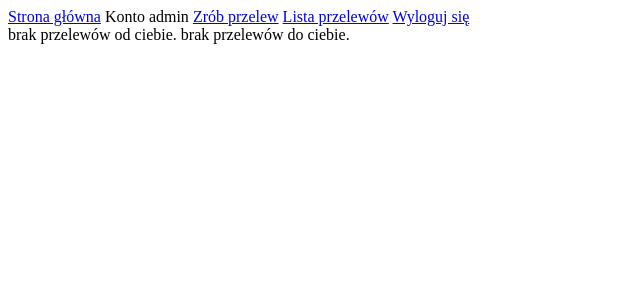
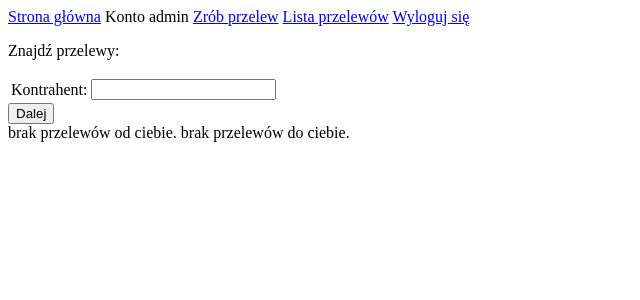
Before and after one commit to Chocimier/Bezpieczenstwo, a Django app: page /przelewy/ in a window 1280 px wide. Shown: the top 300 px of the page, without its empty margins (0-640 px from the left). Run offline with Django 3.2, Linux system fonts and the light colour scheme; a user stored in the database is signed in; data comes from the database, SQL or seed files in the repository.

Commit message:
Lista 5: SQL injection

```diff
--- a/lista4/bank/przelewy/templates/transfers/transfers.html
+++ b/lista4/bank/przelewy/templates/transfers/transfers.html
@@ -1,6 +1,18 @@
 {% extends "transfers/base.html" %}
 {% block title %}Lista przelewów{% endblock %}
 {% block content %}
+<form method="post" action="{% url 'transfers_with' %}">
+{% csrf_token %}
+<p>Znajdź przelewy:</p>
+<table>
+<tr>
+    <td>Kontrahent:</td>
+    <td><input type="text" name="transactor"/></td>
+</tr>
+</table>
+
+<input type="submit" value="Dalej" />
+</form>
 {% if not out_transfer_list.exists %}
 brak przelewów od ciebie.
 {% endif %}
--- a/lista4/bank/przelewy/urls.py
+++ b/lista4/bank/przelewy/urls.py
@@ -4,6 +4,7 @@ from . import views
 
 urlpatterns = [
     url(r'^$', views.index, name='index'),
+    url(r'^znajdz_przelewy/$', views.transfers_with, name='transfers_with'),
     url(r'^przelewy/', views.transfers, name='transfers'),
     url(r'^dane_przelewu/', views.transfer_form, name='transfer_form'),
     url(r'^wyslij_dane/', views.transfer_form_target, name='transfer_form_target'),
--- a/lista4/bank/przelewy/views.py
+++ b/lista4/bank/przelewy/views.py
@@ -4,6 +4,7 @@ from django.shortcuts import render
 from django.urls import reverse
 from .models import Transfer, UnconfirmedTransfer
 from .utils import build_unconfirmed_transfer, build_transfer
+from django.db import connection
 
 def index(request):
     return render(request, 'transfers/index.html')
@@ -13,6 +14,18 @@ def transfers(request):
     out_transfers_list = Transfer.objects.filter(source = request.user.username)
     in_transfers_list = Transfer.objects.filter(target = request.user.username)
     return render(request, 'transfers/transfers.html', {'out_transfer_list': out_transfers_list, 'in_transfer_list': in_transfers_list})
+
+@login_required()
+def transfers_with(request):
+        with connection.cursor() as cursor:
+            # cursor.execute("UPDATE bar SET foo = 1 WHERE baz = %s", [self.baz])
+            cursor.execute("SELECT source, target, amount, created_date FROM przelewy_transfer WHERE source = '{0}' AND target = '{1}' OR source = '{1}' AND target = '{0}'".format(request.user.username, request.POST['transactor']))
+            results = cursor.fetchall()
+        html = '<ul>'
+        for t in results:
+            html += '<li>{} -> {}, {}, {}</li>'.format(*t)
+        html += '<ul>'
+        return HttpResponse(html)
 
 @login_required()
 def transfer_form(request):
```
Also changed, not shown: 1 other file.
